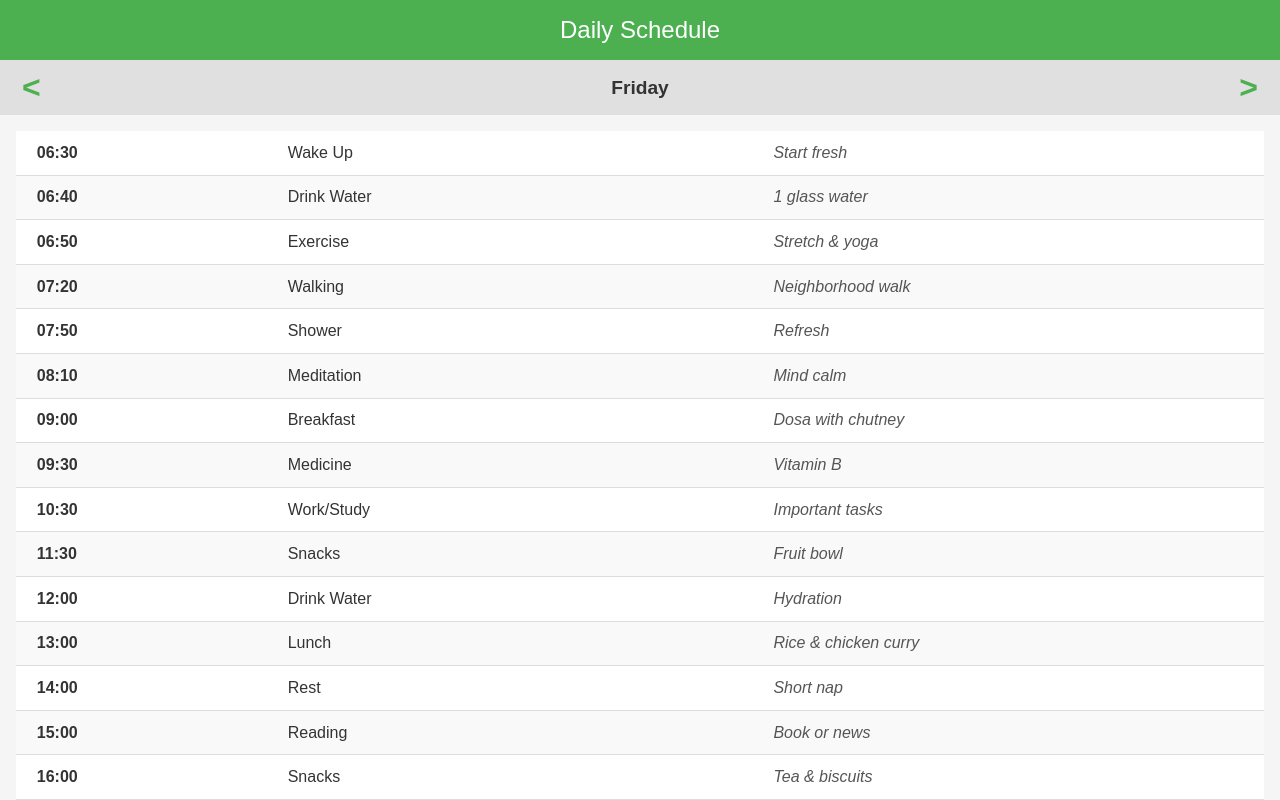
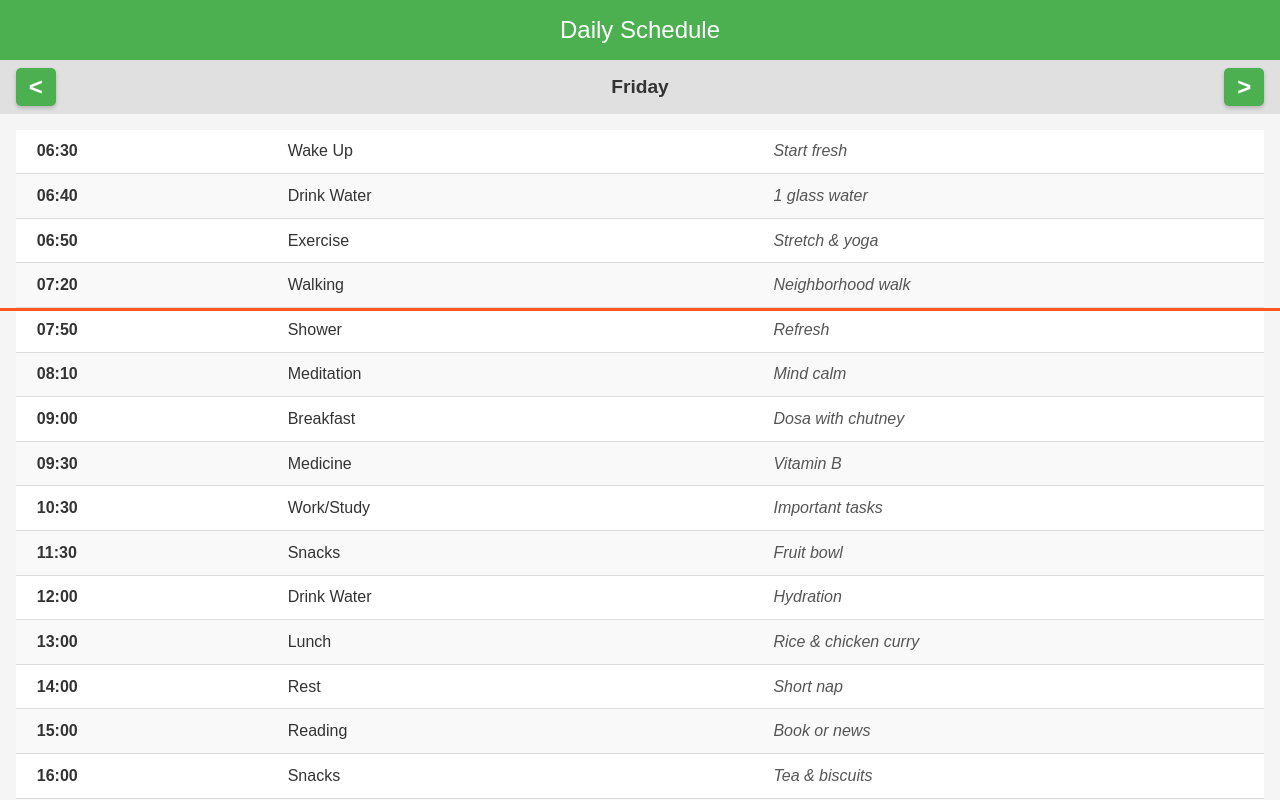
Before and after one commit to hariprasad593/daily_schedule, a plain HTML site: page index.html in a window 1280 px wide. Drawn offline with Linux system fonts and the light colour scheme.

Commit message:
Update index.html

```diff
--- a/index.html
+++ b/index.html
@@ -42,22 +42,27 @@
     }
 
     .day-container button {
-      font-size: 2rem;
-      background: none;
+      font-size: 1.5rem;
+      background-color: #4CAF50;
+      color: white;
       border: none;
-      color: #4CAF50;
+      border-radius: 5px;
+      padding: 0.3rem 0.8rem;
+      cursor: pointer;
       font-weight: bold;
-      cursor: pointer;
+      box-shadow: 0 2px 4px rgba(0,0,0,0.2);
+      transition: background-color 0.2s;
     }
 
     .day-container button:hover {
-      color: #388E3C;
+      background-color: #388E3C;
     }
 
     .timeline {
       padding: 1rem;
       overflow-y: auto;
       flex-grow: 1;
+      position: relative;
     }
 
     .row {
@@ -65,6 +70,7 @@
       justify-content: space-between;
       padding: 0.8rem;
       border-bottom: 1px solid #ddd;
+      position: relative;
     }
 
     .row:nth-child(even) {
@@ -97,20 +103,28 @@
       color: #555;
     }
 
+    .highlight-line {
+      position: absolute;
+      left: 0;
+      right: 0;
+      height: 3px;
+      background-color: #FF5722;
+      z-index: 10;
+    }
+
     @media (max-width: 600px) {
       .time, .activity, .comment {
         font-size: 0.95rem;
       }
       .day-container button {
-        font-size: 2.2rem;
+        font-size: 1.8rem;
+        padding: 0.3rem 0.6rem;
       }
     }
   </style>
 </head>
 <body>
-  <header>
-    Daily Schedule
-  </header>
+  <header>Daily Schedule</header>
 
   <div class="day-container">
     <button id="prevBtn">&lt;</button>
@@ -131,6 +145,7 @@
       const data = await res.json();
       scheduleData = data.TimeChart;
 
+      // Determine today's day
       const todayName = new Date().toLocaleDateString('en-US', { weekday: 'long' });
       currentDayIndex = scheduleData.findIndex(d => d.Day.toLowerCase() === todayName.toLowerCase());
       if (currentDayIndex === -1) currentDayIndex = 0;
@@ -149,9 +164,11 @@
       });
 
       timelineEl.innerHTML = '';
+
       sorted.forEach(item => {
         const row = document.createElement('div');
         row.className = 'row';
+        row.dataset.time = item.Time || '';
         row.innerHTML = `
           <div class="time">${item.Time || ''}</div>
           <div class="activity">${item.Activity || ''}</div>
@@ -159,6 +176,38 @@
         `;
         timelineEl.appendChild(row);
       });
+
+      highlightCurrentTime(sorted);
+    }
+
+    function highlightCurrentTime(sortedSchedule) {
+      // Remove previous highlight
+      const oldLine = document.querySelector('.highlight-line');
+      if (oldLine) oldLine.remove();
+
+      const now = new Date();
+      const nowMinutes = now.getHours() * 60 + now.getMinutes();
+
+      let targetRow = null;
+
+      for (let i = 0; i < sortedSchedule.length; i++) {
+        const timeStr = sortedSchedule[i].Time;
+        if (!timeStr) continue;
+        const [hh, mm] = timeStr.split(':').map(Number);
+        const activityMinutes = hh * 60 + mm;
+        if (nowMinutes <= activityMinutes) {
+          targetRow = i;
+          break;
+        }
+      }
+
+      if (targetRow === null) return; // all activities passed
+
+      const rowEl = timelineEl.children[targetRow];
+      const line = document.createElement('div');
+      line.className = 'highlight-line';
+      line.style.top = rowEl.offsetTop + 'px';
+      timelineEl.appendChild(line);
     }
 
     document.getElementById('prevBtn').addEventListener('click', () => {
```
